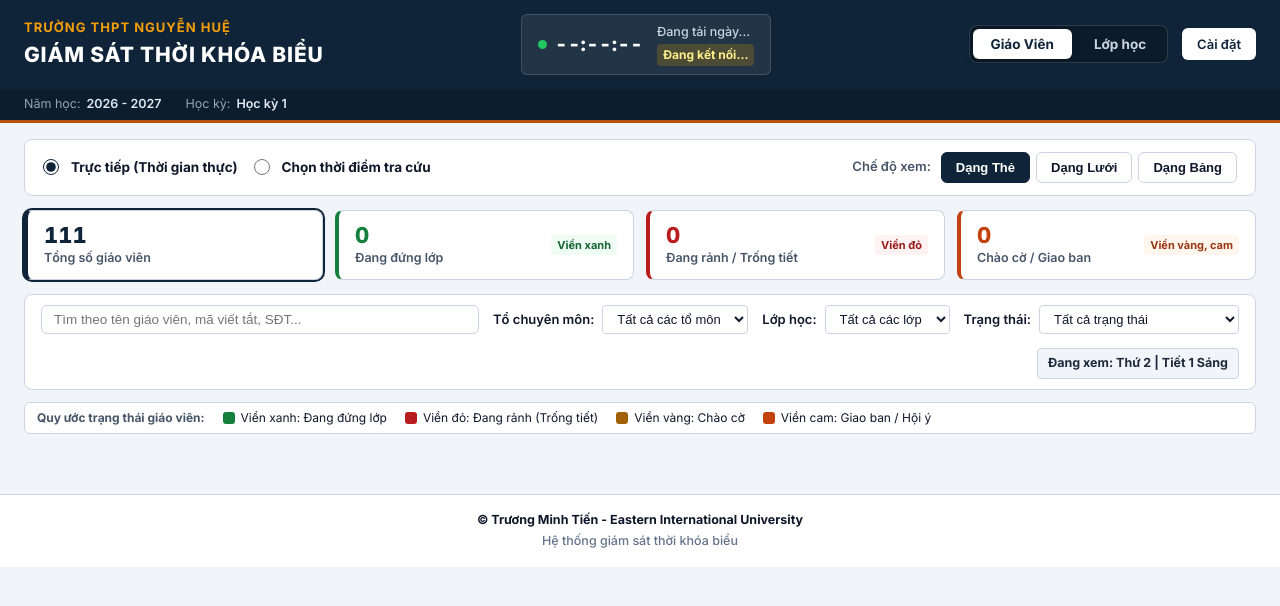
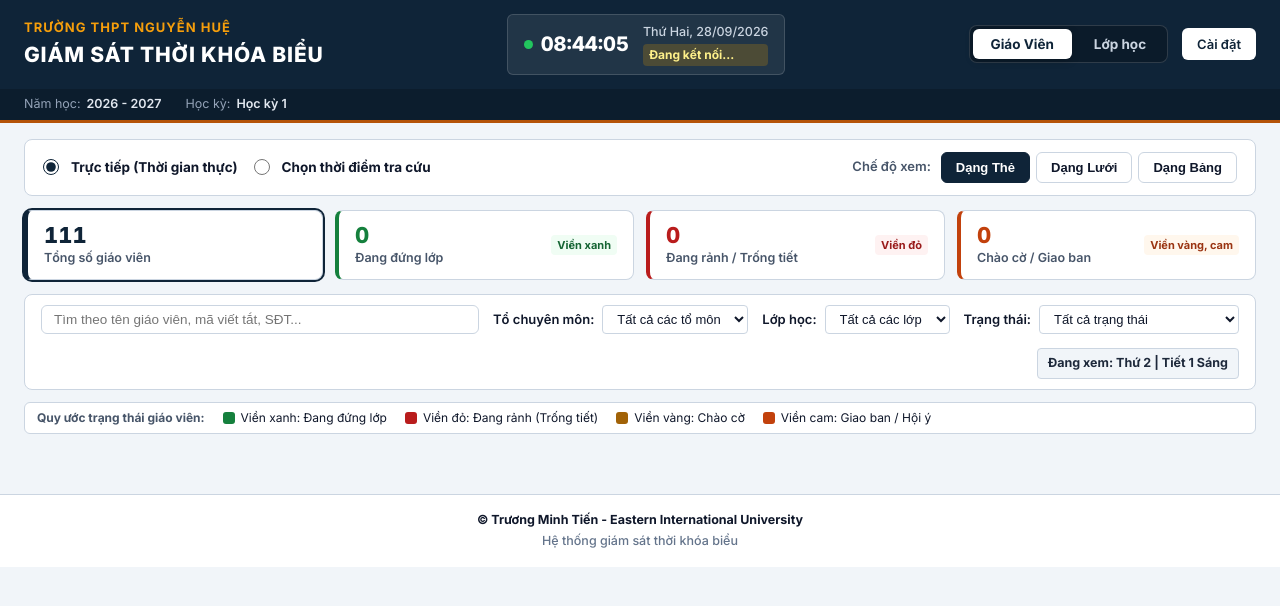
Before and after one commit to TienTruongMinh05/Teachermanagement, a plain HTML site: page SourceCode/static/index.html in a window 1280 px wide. Drawn offline with Linux system fonts and the light colour scheme; no server answers.

Commit message:
Fix syntax error in app.js at line 2045

```diff
--- a/SourceCode/static/app.js
+++ b/SourceCode/static/app.js
@@ -2040,9 +2040,7 @@ async function resetBellScheduleToDefault() {
             } catch (e) {
                 showToast('Lỗi khôi phục: ' + e.message, 'error');
             }
-        }
-    );
-},
+        },
         'btn-primary',
         'Khôi phục'
     );
--- a/SourceCode/static/index.html
+++ b/SourceCode/static/index.html
@@ -1051,6 +1051,6 @@
     <!-- TOAST NOTIFICATION CONTAINER -->
     <div class="toast-container" id="toastContainer"></div>
 
-    <script src="app.js?v=2026092808"></script>
+    <script src="app.js?v=2026092809"></script>
 </body>
 </html>
```
